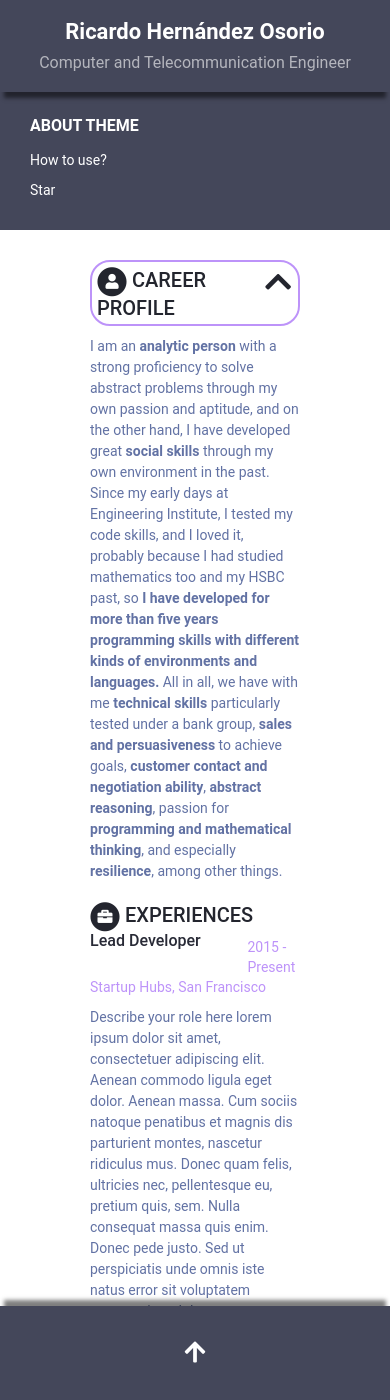
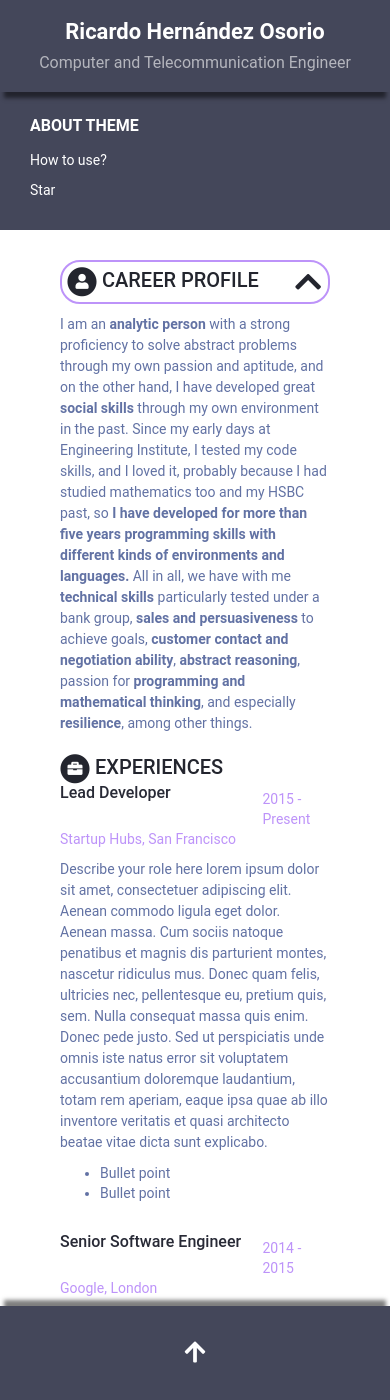
Before and after one commit to RicardoUAMmx/webcode, a Jekyll site: the page built from index.html, in a window 390 px wide and 1400 px high, scrolled down 2052 px. Built offline with Jekyll 4.4.1, drawn with Linux system fonts in a browser that asks for light colours.

Commit message:
experimental cv-theme

```diff
--- a/_sass/_responsive.scss
+++ b/_sass/_responsive.scss
@@ -23,7 +23,7 @@
   }
 
   .main-wrapper {
-    padding: 30px;
+    padding: 30px 0px 30px 0px;
   }
 
   .main-wrapper .time {
```
